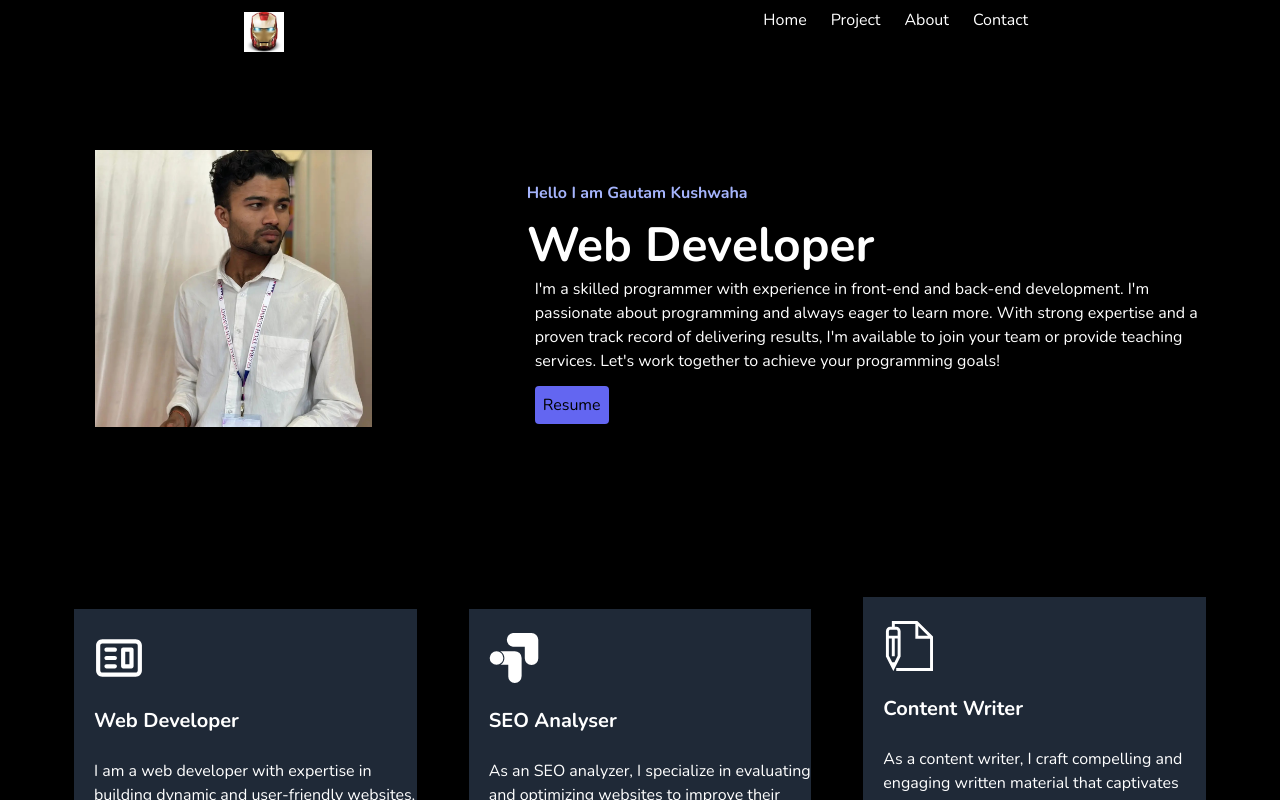
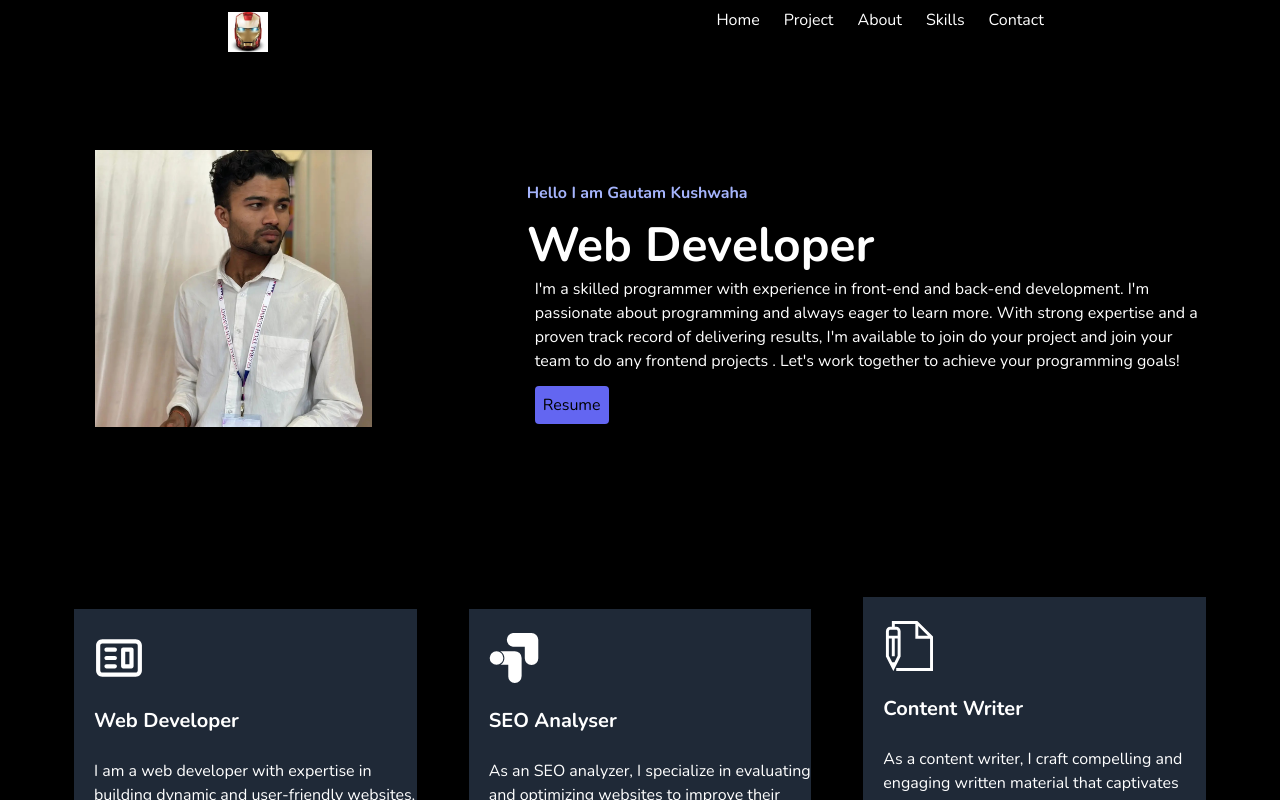
Before and after one commit to gautamkushwaha/portfolio, a Next.js app: page / in a window 1280 px wide. Shown: the top 800 px of the page. Built offline with nearby package versions, Linux system fonts and the light colour scheme.

Commit message:
new updates

```diff
--- a/pages/Components/Footer.js
+++ b/pages/Components/Footer.js
@@ -20,9 +20,10 @@ export default function Footer() {
                     <div className="mx-100 mt-[50px]">
                         <ul className="flex text-white">
                             <Link className="m-3" href="/">Home</Link>
-                            <Link className="m-3" href="Gautam/Projects"> Project</Link>
-                            <Link className="m-3" href="Gautam/About">About</Link>
-                            <Link className='m-3' href="/Gautam/Contact">Contact</Link>
+                            <Link className="m-3" href="#projects"> Project</Link>
+                            <Link className="m-3" href="#about">About</Link>
+                            <Link className='m-3' href="#contact">Contact</Link>
+                            <Link className='m-3' href="#technology">Skills</Link>
                         </ul>
                     </div>
                 </div>
--- a/pages/Components/Navbar.js
+++ b/pages/Components/Navbar.js
@@ -16,6 +16,7 @@ export default function Navbar() {
             <Link className='mx-3' href="/"><div>Home</div></Link>
             <Link className='mx-3' href="#projects"><div>Project</div></Link>
             <Link className='mx-3' href="#about"><div>About</div></Link>
+            <Link className='mx-3' href="#technology"><div>Skills</div></Link>
             <Link className='mx-3' href="#contact"><div>Contact</div></Link>
             {/* <Lin href="/"> <h className="text-blue-500 hover:text-blue-700">Go back home</h></Lin> */}
           </ul>
--- a/pages/Gautam/Projects.js
+++ b/pages/Gautam/Projects.js
@@ -162,6 +162,9 @@ export default function Projects() {
                             </div>
                         </div>
                     </div>
+                    <div className="m-auto">
+                            <Link className=' bg-indigo-500 hover:bg-blue-700 rounded  p-3 my-auto text-bold text-white' href="#contact"> ExploreMore</Link>
+                        </div>
                     <div className="  bg-slate-800 hover:bg-slate-900 col-span-2 w-[100%] shadow-sky-50 flex-col flex md:flex-row justify-around  p-2 md:p-5 mb-[100px]">
                         <div className="md:w-[50%] w-[100%] flex-col justify-center ">
                             <h1 className="text-white text-4xl font-serif">Lets Work Together on Your Next Project</h1>
@@ -177,6 +180,7 @@ export default function Projects() {
                 </div>
 
             </div>
+
         </div>
 
     );
--- a/pages/Gautam/Technology.js
+++ b/pages/Gautam/Technology.js
@@ -2,7 +2,7 @@ import React from 'react'
 
 export default function Technology() {
   return (
-    <div className='w-[100vw] my-[100px]'>
+    <div className='w-[100vw] my-[100px] ' id="technology">
         <div>
             <h1 className='text-white text-6xl text-center m-auto font-serif text-bold'>The Technoly that I use</h1>
         </div>
--- a/pages/index.js
+++ b/pages/index.js
@@ -39,7 +39,7 @@ export default function Home() {
           </h2>
           <p className="text-white p-2 mb-3" >
             {" "}
-            I'm a skilled programmer with experience in front-end and back-end development. I'm passionate about programming and always eager to learn more. With strong expertise and a proven track record of delivering results, I'm available to join your team or provide teaching services. Let's work together to achieve your programming goals!{" "}
+            I'm a skilled programmer with experience in front-end and back-end development. I'm passionate about programming and always eager to learn more. With strong expertise and a proven track record of delivering results, I'm available to join do your project and join your team to do any frontend projects . Let's work together to achieve your programming goals!{" "}
           </p>
           <Link className='bg-indigo-500 hover:bg-blue-700 text-black p-2 m-2 rounded' href="https://docs.google.com/document/d/1OcWXc0hmOkncq8Usz51p_25E9km7vNv8QlIZvaN59Ic/edit#heading=h.5rf9wr4r3no2">Resume</Link>
         </div>
```
